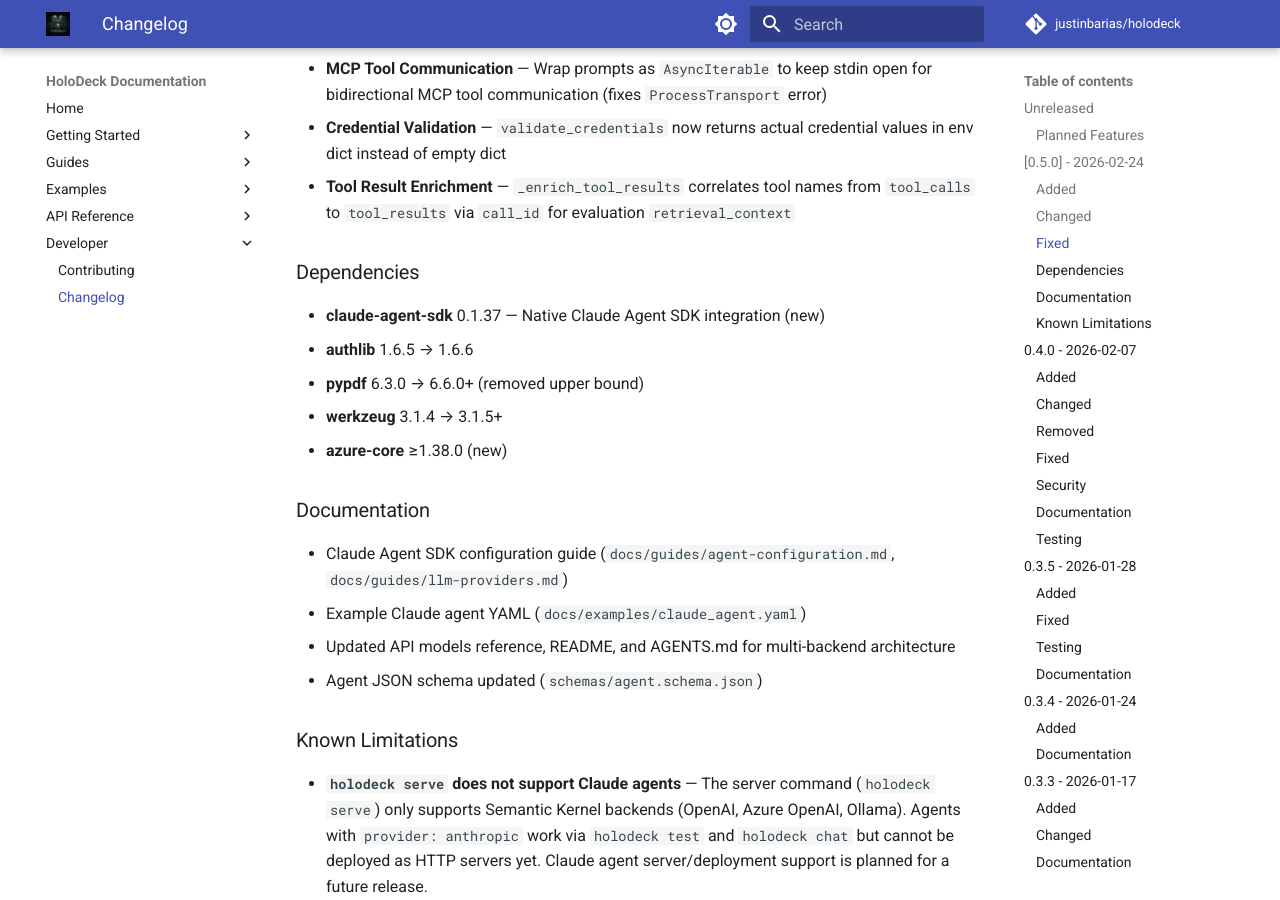
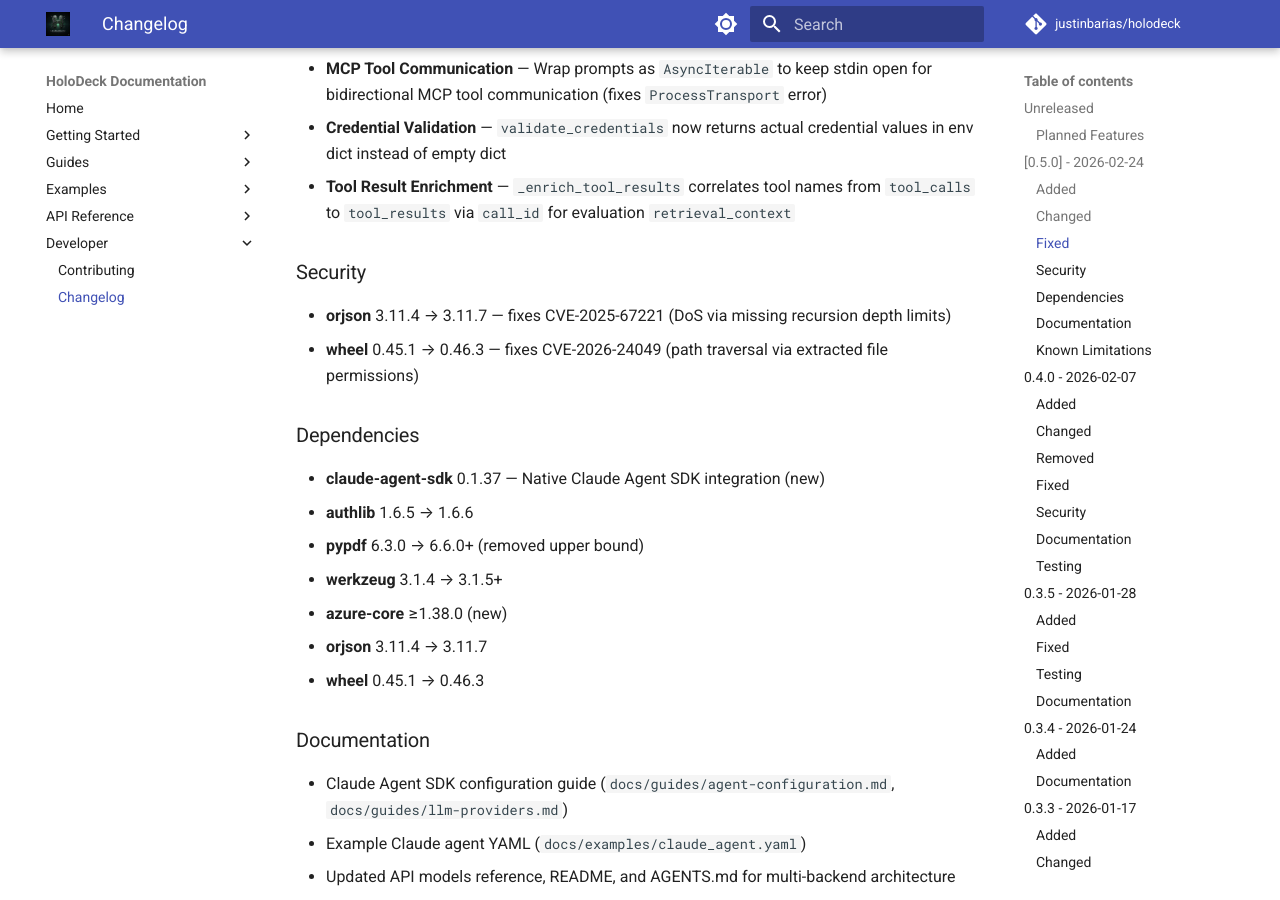
Before and after one commit to justinbarias/holodeck, an MkDocs documentation site: the page built from docs/CHANGELOG.md, in a window 1280 px wide and 900 px high, scrolled down 2880 px. Built offline with MkDocs 1.6.1 and Material for MkDocs 9.7.7, drawn with Linux system fonts in a browser that asks for light colours; comment, search, counter and statistics services are not loaded.

Commit message:
fix(security): bump orjson and wheel in lockfile to resolve CVEs
- orjson 3.11.4 → 3.11.7 (CVE-2025-67221, DoS via recursion)
- wheel 0.45.1 → 0.46.3 (CVE-2026-24049, path traversal)

```diff
--- a/docs/CHANGELOG.md
+++ b/docs/CHANGELOG.md
@@ -65,6 +65,11 @@ and this project adheres to [Semantic Versioning](https://semver.org/spec/v2.0.0
 - **Credential Validation** — `validate_credentials` now returns actual credential values in env dict instead of empty dict
 - **Tool Result Enrichment** — `_enrich_tool_results` correlates tool names from `tool_calls` to `tool_results` via `call_id` for evaluation `retrieval_context`
 
+### Security
+
+- **orjson** 3.11.4 &rarr; 3.11.7 — fixes CVE-2025-67221 (DoS via missing recursion depth limits)
+- **wheel** 0.45.1 &rarr; 0.46.3 — fixes CVE-2026-24049 (path traversal via extracted file permissions)
+
 ### Dependencies
 
 - **claude-agent-sdk** 0.1.37 — Native Claude Agent SDK integration (new)
@@ -72,6 +77,8 @@ and this project adheres to [Semantic Versioning](https://semver.org/spec/v2.0.0
 - **pypdf** 6.3.0 &rarr; 6.6.0+ (removed upper bound)
 - **werkzeug** 3.1.4 &rarr; 3.1.5+
 - **azure-core** &ge;1.38.0 (new)
+- **orjson** 3.11.4 &rarr; 3.11.7
+- **wheel** 0.45.1 &rarr; 0.46.3
 
 ### Documentation
 
```
Also changed, not shown: 1 other file.
